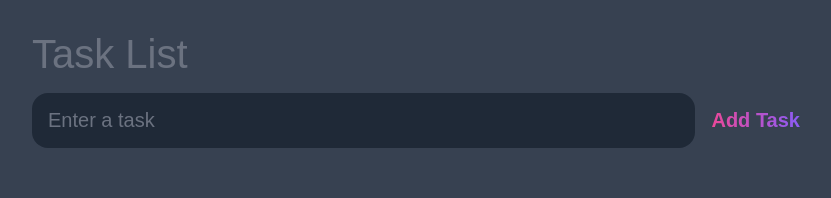
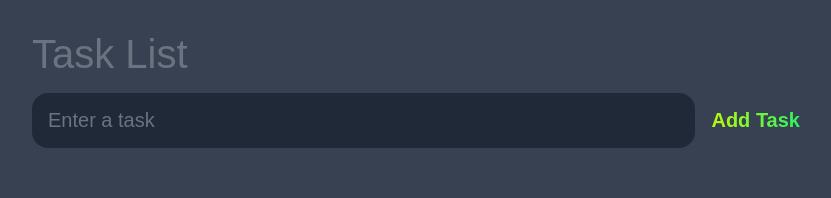
Before and after one commit to W-Coulthard/TaskList, a plain HTML site: page index.html in a window 1280 px wide. Shown: the top 198 px of the page, without its empty margins (224-1055 px from the left). Drawn offline with Linux system fonts and the light colour scheme.

Commit message:
first basic

```diff
--- a/styles.css
+++ b/styles.css
@@ -4,8 +4,8 @@
     --darkest: #111827;
     --grey: #6b7280;
     --light: #eee;
-    --pink: #ec4899;
-    --purple: #8b5cf6;
+    --pink: #bbf811;
+    --purple: #2ef360;
 }
 
 * {
```
Also changed, not shown: index.html (+0 -1 lines), main.js (line endings or trailing spaces).
